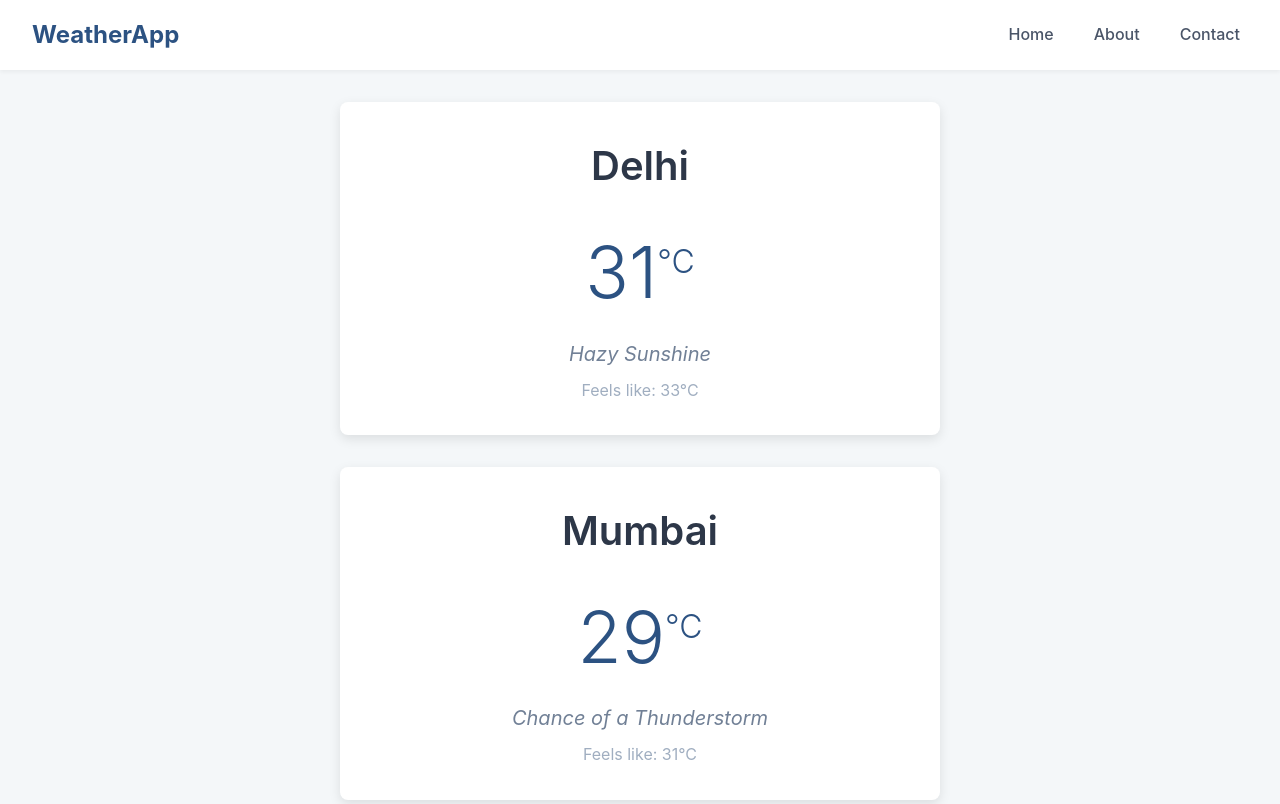
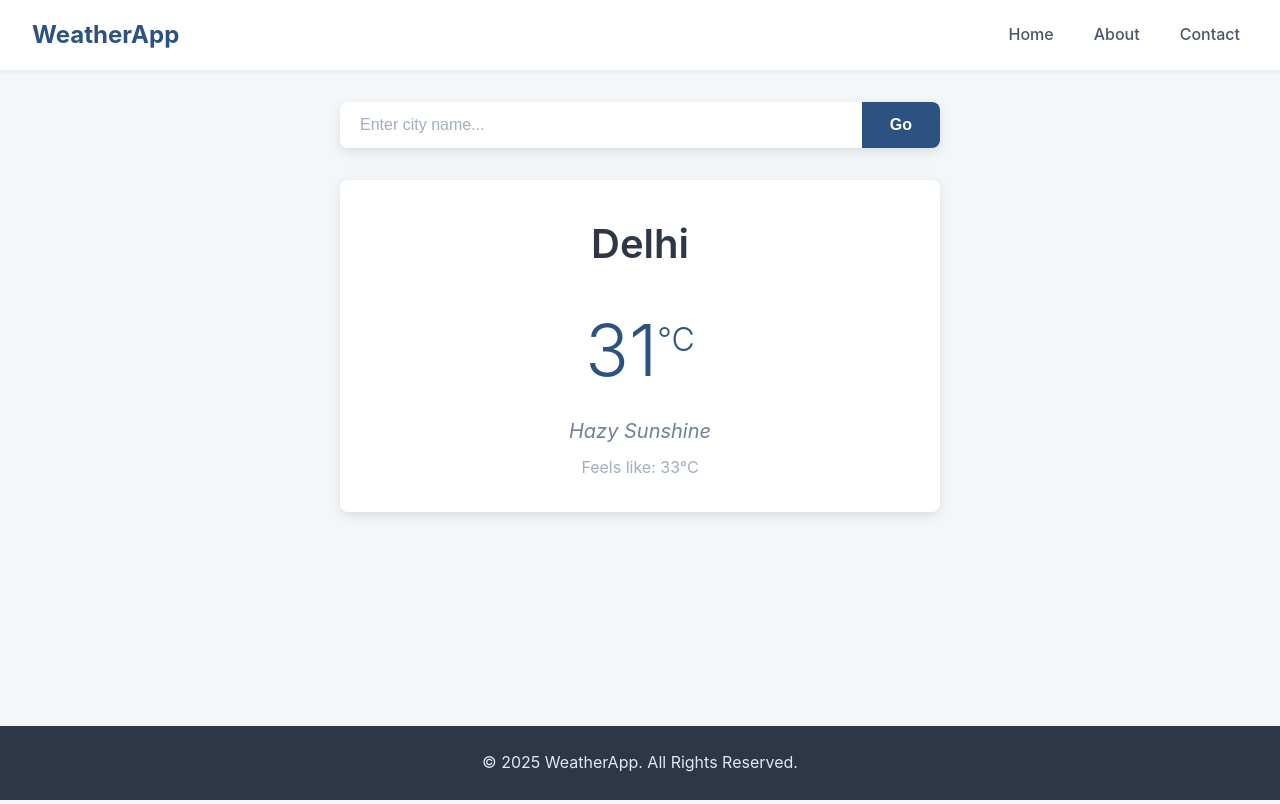
Before and after one commit to AshutoshThings/weatherApp, a website built with webpack: page src/template.html in a window 1280 px wide. Shown: the top 804 px of the page. Built offline with nearby package versions, Linux system fonts and the light colour scheme.

Commit message:
add search bar to the main hero content section

```diff
--- a/src/index.js
+++ b/src/index.js
@@ -38,6 +38,20 @@ window.addEventListener('DOMContentLoaded', () => {
 
     return header;
   };
+  const searchCity = () => {
+    const divforSearch = document.createElement('div');
+    divforSearch.className = 'search-container';
+    const inp = document.createElement('input');
+    inp.type = 'text';
+    inp.placeholder = 'Enter city name...';
+    const btn = document.createElement('button');
+    btn.textContent = 'Go';
+    btn.addEventListener('click', () => {
+      console.log('fetch the api');
+    });
+    divforSearch.append(inp, btn);
+    return divforSearch;
+  };
   const createMainContent = () => {
     const main = document.createElement('main');
     main.className = 'main-content';
@@ -49,19 +63,8 @@ window.addEventListener('DOMContentLoaded', () => {
         description: 'Hazy Sunshine',
         feels_like: '33',
       },
-      {
-        city: 'Mumbai',
-        temp: '29',
-        description: 'Chance of a Thunderstorm',
-        feels_like: '31',
-      },
-      {
-        city: 'Bengaluru',
-        temp: '25',
-        description: 'Cloudy',
-        feels_like: '25',
-      },
     ];
+    main.appendChild(searchCity());
     weatherData.forEach((data) => {
       main.appendChild(createHeroSection(data));
     });
--- a/src/style.css
+++ b/src/style.css
@@ -16,6 +16,9 @@ body {
   background-color: #f4f7f9;
   color: #333;
   line-height: 1.6;
+}
+#root {
+  min-height: 100vh;
   display: flex;
   flex-direction: column;
 }
@@ -62,6 +65,47 @@ body {
   flex-direction: column;
   align-items: center;
   gap: 2rem;
+  height: 75vh;
+}
+
+.search-container {
+  display: flex;
+  width: 100%;
+  max-width: 600px;
+  box-shadow: 0 4px 12px rgba(0, 0, 0, 0.1);
+  border-radius: 8px;
+  overflow: hidden;
+}
+.search-container input {
+  flex-grow: 1;
+  border: none;
+  padding: 0.85rem 1.25rem;
+  font-size: 1rem;
+  color: #333;
+  outline: none;
+}
+
+.search-container input::placeholder {
+  color: #a0aec0;
+}
+
+.search-container button {
+  border: none;
+  background-color: #2c5282;
+  color: white;
+  padding: 0.85rem 1.75rem;
+  font-size: 1rem;
+  font-weight: 600;
+  cursor: pointer;
+  transition: background-color 0.2s ease-in-out;
+}
+
+.search-container button:hover {
+  background-color: #2a4365;
+}
+
+.search-container:focus-within {
+  box-shadow: 0 0 0 3px rgba(44, 82, 130, 0.4);
 }
 
 .hero-section {
```
